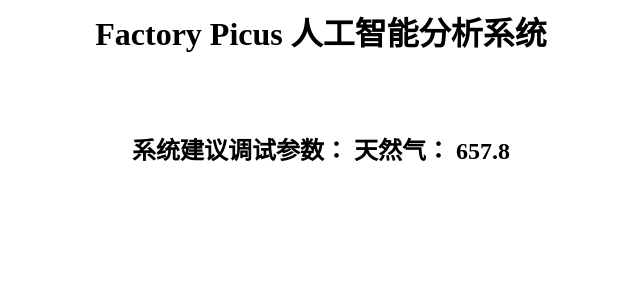
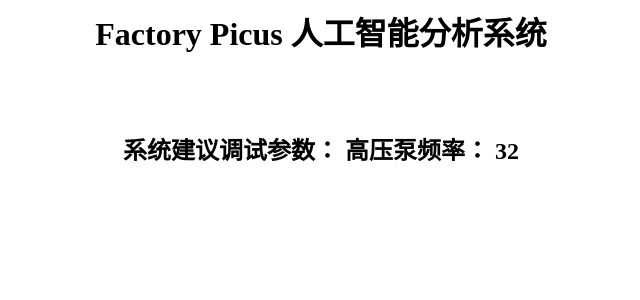
Before and after one commit to MichaelPicus/fac_picus, a Django app: page /display1/ in a window 1280 px wide. Shown: the top 300 px of the page, without its empty margins (319-959 px from the left). Run offline with Django 3.2, Linux system fonts and the light colour scheme; parts of the project's set-up code (start-up, migrations or seed data) failed here and were passed over.

Commit message:
display1.html

```diff
--- a/blog/templates/display1.html
+++ b/blog/templates/display1.html
@@ -34,7 +34,7 @@
  <h1 align="center">Factory Picus 人工智能分析系统</h1>
 <br>
 <br>
-<h2 align="center">系统建议调试参数： 天然气： 657.8</h2>
+<h2 align="center">系统建议调试参数： 高压泵频率： 32 </h2>
 
 
 <script src="{% static 'js/vue.min.js' %}"></script>
```
